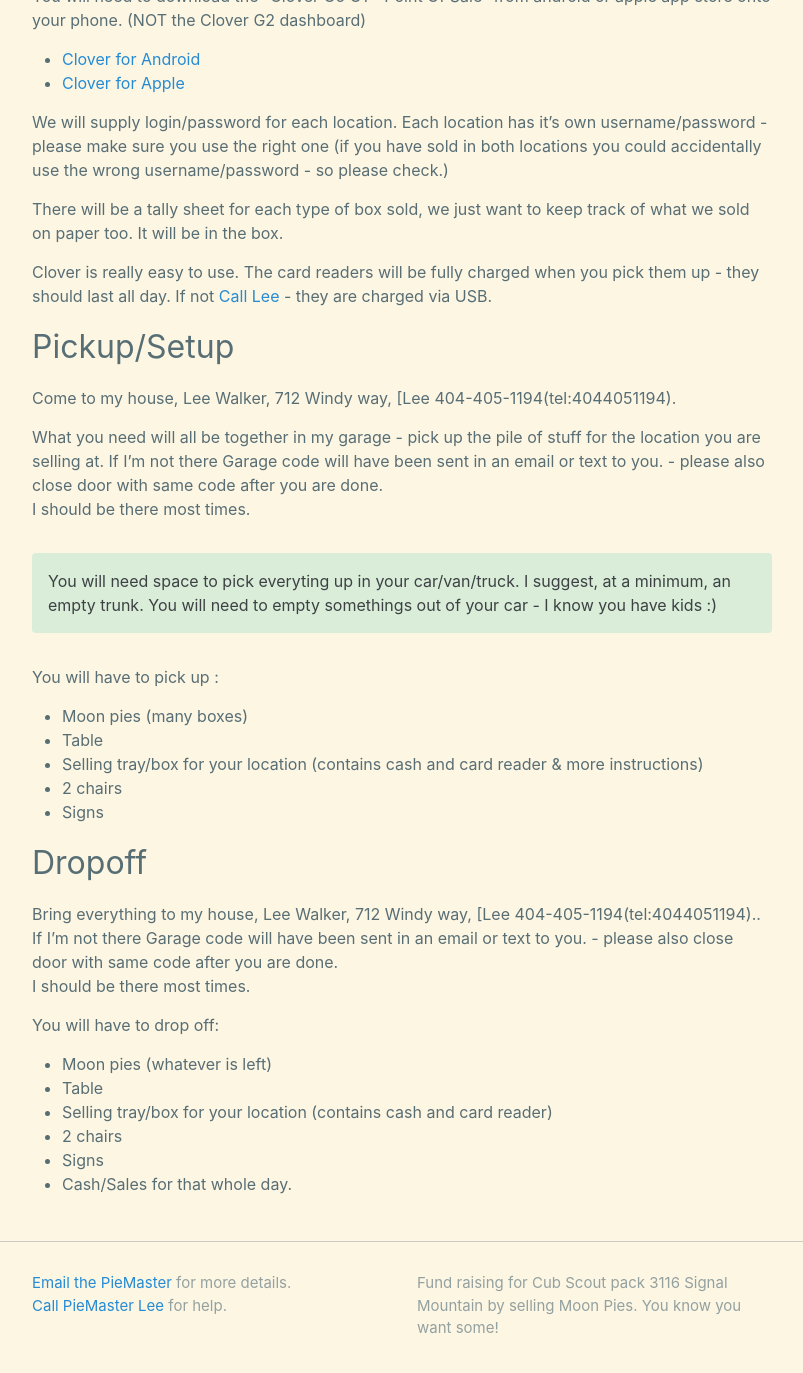
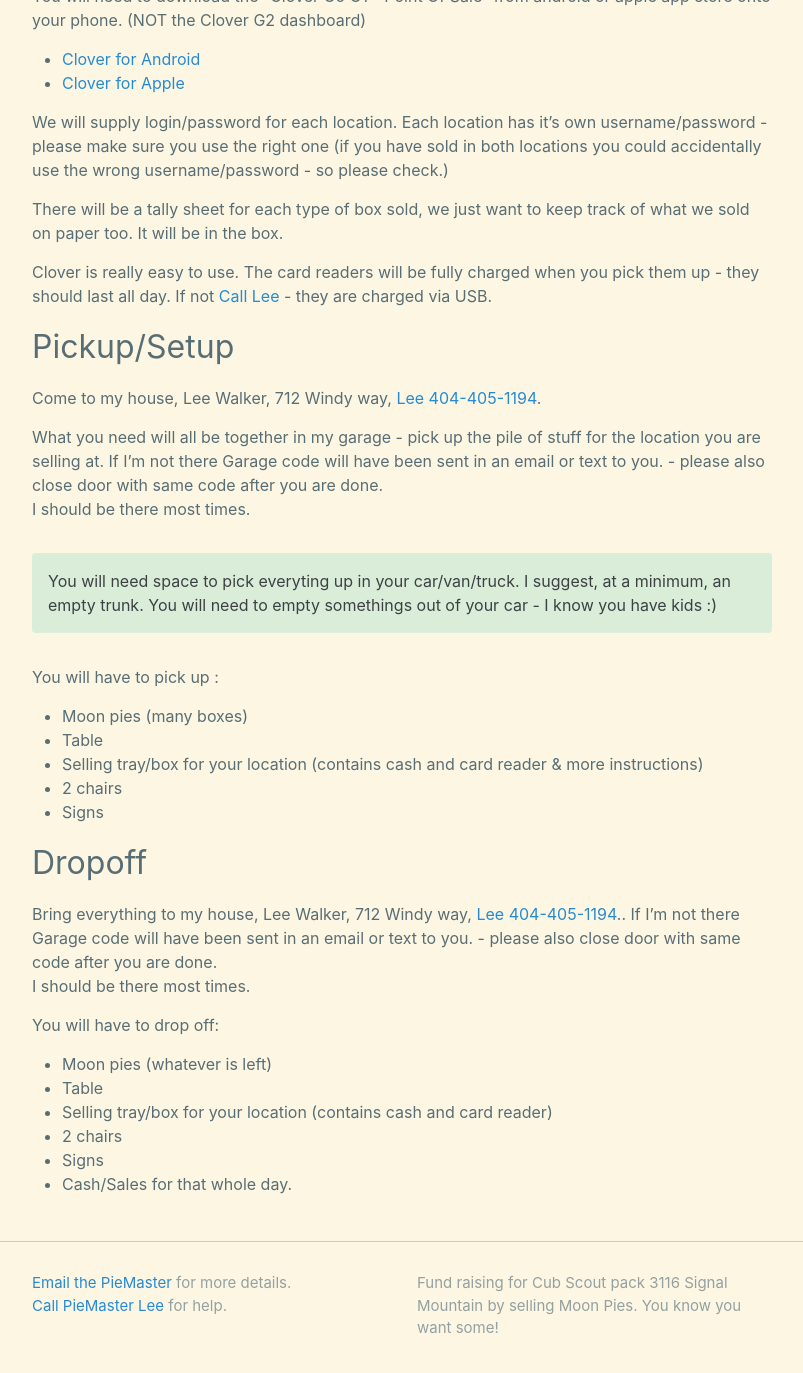
Before and after one commit to CodeJourneymen/scoutpiemaster, a Jekyll site: the page built from shownsell.md, in a window 1280 px wide and 1400 px high, scrolled down 1443 px. Shown: the top 1373 px of the window, without its empty margins (238-1041 px from the left). Built offline with Jekyll 4.4.1, drawn with Linux system fonts in a browser that asks for light colours.

Commit message:
Update shownsell.md
fix phone number links

```diff
--- a/shownsell.md
+++ b/shownsell.md
@@ -64,7 +64,7 @@ There will be a tally sheet for each type of box sold, we just want to keep trac
 Clover is really easy to use. The card readers will be fully charged when you pick them up - they should last all day. If not [Call Lee](tel:4044051194) - they are charged via USB.
 
 # Pickup/Setup
-Come to my house, Lee Walker, 712 Windy way, [Lee 404-405-1194(tel:4044051194).
+Come to my house, Lee Walker, 712 Windy way, [Lee 404-405-1194](tel:4044051194).
 
 What you need will all be together in my garage - pick up the pile of stuff for the location you are selling at. If I'm not there Garage code will have been sent in an email or text to you. - please also close door with same code after you are done.
 <br/>
@@ -83,7 +83,7 @@ You will have to pick up :
 - Signs
 
 # Dropoff
-Bring everything to my house, Lee Walker, 712 Windy way, [Lee 404-405-1194(tel:4044051194)..
+Bring everything to my house, Lee Walker, 712 Windy way, [Lee 404-405-1194](tel:4044051194)..
 If I'm not there Garage code will have been sent in an email or text to you. - please also close door with same code after you are done.
 <br/>
 I should be there most times.
```
